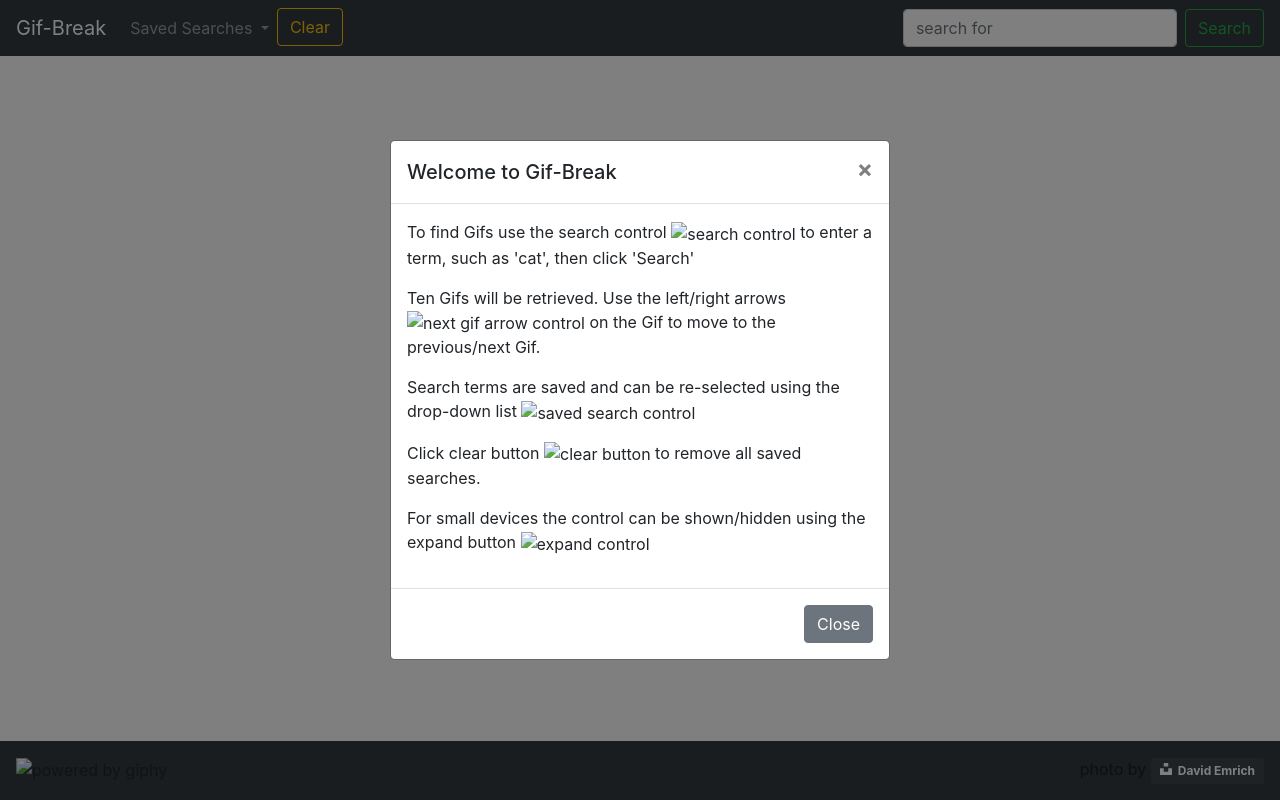
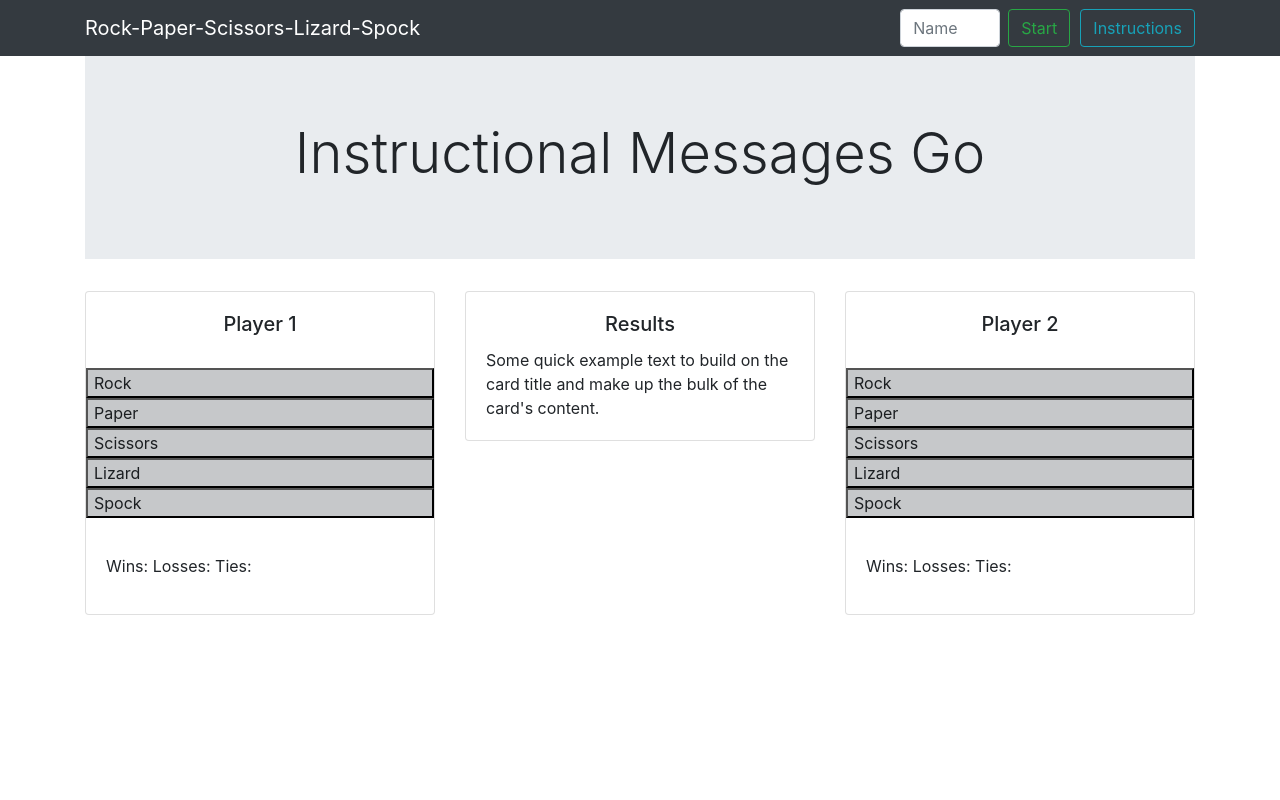
Before and after one commit to mylescarey2019/RPS-Multiplayer, a plain HTML site: page index.html in a window 1280 px wide. Drawn offline with nearby package versions, Linux system fonts and the light colour scheme.

Commit message:
index.html page roughed out

```diff
--- a/assets/css/style.css
+++ b/assets/css/style.css
@@ -2,6 +2,34 @@
 RPSLK - CSS
 --------------------------------------------------------- */
 
+
+
+#name-input {
+  width: 100px;
+}
+
+
+body {
+
+  width: 100%;
+  min-width: 320px;
+  height: 800px;
+  margin-left: auto;
+  margin-right: auto;
+  padding-top: 56px;
+}
+
+#set-name-btn {
+  margin-right: 10px
+}
+
+.card:not:first-of-type {
+  margin-left: 20px;
+}
+
+h3, .card-title {
+  text-align: center;
+}
 /* #search-input {
   width: 120px;
 }
@@ -23,18 +51,7 @@ RPSLK - CSS
 }
 
 
-body {
-  background-image: url(../images/david-emrich-odII8BzuWU8-unsplash.jpg);
-  background-repeat: no-repeat;
-  background-size: cover;
-  background-origin: center;
-  width: 100%;
-  min-width: 320px;
-  height: 800px;
-  margin-left: auto;
-  margin-right: auto;
-  padding-top: 56px;
-}
+
 
 .slide-window-show {
   visibility: visible;
--- a/index.html
+++ b/index.html
@@ -16,16 +16,14 @@
         <!-- page .css -->
         <!-- <link rel="stylesheet" type="text/css" href="assets/css/style.css"> -->
 
-    <title>Gif-U-Break</title>
+    <title>RockPaperScissorLizardSpock</title>
   </head>
   <body>
       <!-- Optional JavaScript -->
       <!-- jQuery first, then Popper.js, then Bootstrap JS -->
       <script src="https://code.jquery.com/jquery-3.3.1.slim.min.js" integrity="sha384-q8i/X+965DzO0rT7abK41JStQIAqVgRVzpbzo5smXKp4YfRvH+8abtTE1Pi6jizo" crossorigin="anonymous"></script>
-      <script src="https://cdnjs.cloudflare.com/ajax/libs/jquery/3.2.1/jquery.min.js"></script>
       <script src="https://cdnjs.cloudflare.com/ajax/libs/popper.js/1.14.7/umd/popper.min.js" integrity="sha384-UO2eT0CpHqdSJQ6hJty5KVphtPhzWj9WO1clHTMGa3JDZwrnQq4sF86dIHNDz0W1" crossorigin="anonymous"></script>
       <script src="https://stackpath.bootstrapcdn.com/bootstrap/4.3.1/js/bootstrap.min.js" integrity="sha384-JjSmVgyd0p3pXB1rRibZUAYoIIy6OrQ6VrjIEaFf/nJGzIxFDsf4x0xIM+B07jRM" crossorigin="anonymous"></script>
-      <!-- <script src="https://cdnjs.cloudflare.com/ajax/libs/jquery/3.2.1/jquery.min.js"></script> -->
 
       <!-- Local -->
       <!--Latest JQuery download -->
@@ -35,66 +33,96 @@
       <!-- Latest compiled and minified JavaScript -->
       <!-- <script src="assets/javascript/bootstrap.min.js"></script> -->
 
-    <nav class="navbar fixed-top navbar-expand-sm navbar-dark bg-dark">
-      <a class="navbar-brand" href="#">Gif-Break</a>
+      <!-- <nav class="navbar navbar-expand-sm justify-content-between navbar-dark bg-dark"> -->
+      <nav class="navbar fixed-top navbar-expand-md navbar-dark  bg-dark">
+        <div class="container">
+          <a class="navbar-brand" href="#">Rock-Paper-Scissors-Lizard-Spock</a>
+          <div id="header">
             <button class="navbar-toggler" type="button" data-toggle="collapse" data-target="#navbarSupportedContent" aria-controls="navbarSupportedContent" aria-expanded="false" aria-label="Toggle navigation">
                 <span class="navbar-toggler-icon"></span>
             </button>
-
             <div class="collapse navbar-collapse" id="navbarSupportedContent">
-        <ul class="navbar-nav mr-auto">
-          <li class="nav-item dropdown">
-            <a class="nav-link dropdown-toggle" href="#" id="navbarDropdown" role="button" data-toggle="dropdown" aria-haspopup="true" aria-expanded="false">
-              Saved Searches
-            </a>
-            <div class="dropdown-menu" aria-labelledby="navbarDropdown">
-              <!-- <a class="dropdown-item active" data-value="cats" href="#">cats</a>
-              <a class="dropdown-item" data-value="anteaters" href="#">anteaters</a>
-              <a class="dropdown-item" data-value="whales" href="#">whales</a> -->
+            <form class="form-inline my-2 my-lg-0">
+              <!-- <input id="search-input" class="form-control mr-sm-2" type="search" placeholder="search for" aria-label="Search">
+              <button id="search-btn" class="btn btn-outline-success my-2 my-sm-0" type="submit">Search</button> -->
+              <input id="name-input" class="form-control mr-sm-2" type="text" placeholder="Name" aria-label="Text">
+              <button id="set-name-btn" class="btn btn-outline-success my-2 my-sm-0" type="submit">Start</button>
+              <button id="instruction-btn" type="button" class="btn btn-outline-info">Instructions</button>
+            </form>
             </div>
-          </li>
-          <li class="nav-item">
-            <button id="clear-btn" class="btn btn-outline-warning my-2 my-sm-0" type="button">Clear</button>
-          </li>
-        </ul>
+          </div>
+        <!-- <div class="collapse navbar-collapse" id="navbarSupportedContent">
               <form class="form-inline my-2 my-lg-0">
-          <input id="search-input" class="form-control mr-sm-2" type="search" placeholder="search for" aria-label="Search">
-          <button id="search-btn" class="btn btn-outline-success my-2 my-sm-0" type="submit">Search</button>
+                <input id="name-input" class="form-control mr-sm-2" type="text" placeholder="Name" aria-label="Text">
+                <button id="set-name-btn" class="btn btn-outline-success my-2 my-sm-0" type="submit">Start</button>
               </form>
+              <button id="instruction-btn" type="button" class="btn btn-outline-info">Instructions</button>
+        </div>      -->
         </div>
       </nav>
       <div class="container">
         <div class="row">
-        <div id="slide-window" class="col-sm-12">
-            <div id="myCarousel" class="carousel slide" data-ride="carousel" data-interval="false">
-            <!-- <div id="myCarousel" class="carousel slide" data-ride="carousel" data-interval="false"> -->
-
-              <!-- <div id="gif-div"> -->
-                <!-- <ol class="carousel-indicators">
-                  <li data-target="#myCarousel" data-slide-to="0" class="active"></li>
-                  <li data-target="#myCarousel" data-slide-to="1"></li>
-                  <li data-target="#myCarousel" data-slide-to="2"></li>
-                </ol>
-                <div class="carousel-inner">
-                  <div class="carousel-item active">
-                    <img src="assets/images/cat01.gif" class="d-block w-100" alt="...">
+          <div class="col-12">
+            <div class="jumbotron jumbotron-fluid">
+                <div class="container">
+                  <h3 class="display-4">Instructional Messages Go</h3>
+                  <!-- <p class="lead">This is a modified jumbotron that occupies the entire horizontal space of its parent.</p> -->
                 </div>
-                  <div class="carousel-item">
-                    <img src="assets/images/cat02.gif" class="d-block w-100" alt="...">
               </div>
-                  <div class="carousel-item">
-                    <img src="assets/images/cat03.gif" class="d-block w-100" alt="...">
             </div>
-                </div> -->
-              <!-- </div> -->
-              <a class="carousel-control-prev" href="#myCarousel" role="button" data-slide="prev">
-                <span class="carousel-control-prev-icon" aria-hidden="true"></span>
-                <span class="sr-only">Previous</span>
-              </a>
-              <a class="carousel-control-next" href="#myCarousel" role="button" data-slide="next">
-                <span class="carousel-control-next-icon" aria-hidden="true"></span>
-                <span class="sr-only">Next</span>
-              </a>
+        </div>
+        <div class="row">
+          <div class="col-sm-4">
+              <div class="card">
+                  <div class="card-body">
+                    <h5 class="card-title">Player 1</h5>
+                  </div>
+                  <div id="left-container" class="hide-container">
+                      <div class="list-flush">
+                          <button type="button" value="rock" class="list-group-item-dark list-group-item-action">Rock</button>
+                          <button type="button" value="paper" class="list-group-item-dark list-group-item-action">Paper</button>
+                          <button type="button" value="scissors" class="list-group-item-dark list-group-item-action">Scissors</button>
+                          <button type="button" value="lizard" class="list-group-item-dark list-group-item-action">Lizard</button>
+                          <button type="button" value="spock" class="list-group-item-dark list-group-item-action">Spock</button>
+                      </div>
+                    </div>
+                    <div>
+                      <p id="left-container-2">
+                      </p>
+                    </div>
+                  <div class="card-body">
+                    <p id="left-score">Wins:  Losses:  Ties:</p>
+                  </div>
+              </div>
+          </div>
+          <div class="col-sm-4">
+              <div class="card">
+                  <div class="card-body">
+                    <h5 class="card-title">Results</h5>
+                    <p class="card-text">Some quick example text to build on the card title and make up the bulk of the card's content.</p>
+                  </div>
+              </div>
+          </div>
+          <div class="col-sm-4">
+              <div class="card">
+                  <div class="card-body">
+                    <h5 class="card-title">Player 2</h5>
+                  </div>
+                  <div id="right-container" class="hide-container">
+                      <div class="list-flush">
+                          <button type="button" value="rock" class="list-group-item-dark list-group-item-action">Rock</button>
+                          <button type="button" value="paper" class="list-group-item-dark list-group-item-action">Paper</button>
+                          <button type="button" value="scissors" class="list-group-item-dark list-group-item-action">Scissors</button>
+                          <button type="button" value="lizard" class="list-group-item-dark list-group-item-action">Lizard</button>
+                          <button type="button" value="spock" class="list-group-item-dark list-group-item-action">Spock</button>
+                      </div>
+                    </div>
+                    <div>
+                      <p id="right-container-2">
+                      </p>
+                    </div>
+                    <div class="card-body">
+                      <p id="right-score">Wins:  Losses:  Ties:</p>
                   </div>
               </div>
           </div>
@@ -102,17 +130,17 @@
               <div class="modal-dialog modal-dialog-centered modal-dialog-scrollable" role="document">
                 <div class="modal-content">
                   <div class="modal-header">
-                <h5 class="modal-title">Welcome to Gif-Break</h5>
+                    <h5 class="modal-title">Rock Paper Scissors Lizard Spock</h5>
                     <button type="button" class="close" data-dismiss="modal" aria-label="Close">
                       <span aria-hidden="true">&times;</span>
                     </button>
                   </div>
                   <div class="modal-body">
-                <p>To find Gifs use the search control <img src="assets/images/searchbox.png" alt='search control'> to enter a term, such as 'cat', then click 'Search'</p>
-                <p>Ten Gifs will be retrieved. Use the left/right arrows <img src="assets/images/arrows.png" alt="next gif arrow control"> on the Gif to move to the previous/next Gif.</p>
-                <p>Search terms are saved and can be re-selected using the drop-down list <img src="assets/images/search.png" alt="saved search control"></p>
-                <p>Click clear button <img src="assets/images/clear.png" alt="clear button"> to remove all saved searches.</p>
-                <p>For small devices the control can be shown/hidden using the expand button <img src="assets/images/burger.png" alt="expand control"></p>
+                    </p>1. Rock  - crushes Lizard, crushes Scissors</p>
+                    </p>2. Paper - covers Rock, disproves Spock</p>
+                    </p>3. Scissors - cuts Paper, decapitates Lizard</p>
+                    </p>4. Lizard - poisons Spock, eats Paper</p>
+                    </p>5. Spock - smashes Scissors, vaporizes Rock</p>
                   </div>
                   <div class="modal-footer">
                     <button type="button" class="btn btn-secondary" data-dismiss="modal">Close</button>
@@ -120,27 +148,35 @@
                 </div>
               </div>
             </div>
-      <footer id="footer-bar" class="navbar fixed-bottom navbar-light bg-dark">
-          <img id="giphy-logo" src="assets/images/PoweredBy_200px-Black_HorizLogo.png" alt="powered by giphy">
-          <span id="footer-text" class="navbar-text">
-              photo by
-              <a style="background-color:#3d444b;color:white;text-decoration:none;padding:4px 6px;font-family:-apple-system, BlinkMacSystemFont,
-              &quot;San Francisco&quot;, &quot;Helvetica Neue&quot;, Helvetica, Ubuntu, Roboto, Noto, &quot;Segoe UI&quot;,
-              Arial, sans-serif;font-size:12px;font-weight:bold;line-height:1.2;display:inline-block;border-radius:3px"
-              href="https://unsplash.com/@otoriii?utm_medium=referral&amp;utm_campaign=photographer-credit&amp;utm_content=creditBadge"
-              target="_blank" rel="noopener noreferrer" title="Download free do whatever you want high-resolution photos from David Emrich">
-              <span style="display:inline-block;padding:2px 3px"><svg xmlns="http://www.w3.org/2000/svg"
-                style="height:12px;width:auto;position:relative;vertical-align:middle;top:-2px;fill:white" viewBox="0 0 32 32"><
-                title>unsplash-logo</title><path d="M10 9V0h12v9H10zm12 5h10v18H0V14h10v9h12v-9z"></path>
-               </svg></span><span style="display:inline-block;padding:2px 3px">David Emrich</span></a>
-          </span>
-        </footer>
 
+          <!-- <div class="col-sm-12">
+              <div class="jumbotron">
+                  <h1 class="display-4">Element Hint/Question</h1>
+                  <p id="info-line" class="lead">Welcome to the Periodic Table of Elements Quiz</p>
+                  <hr class="my-4">
+                  <h3 id="timer">
+                      <span>00:15</span>
+                  </h3>
+                  <br>
+                  <div id="inner-container" class="hide-container">
+                    <div class="list-flush">
+                        <button type="button" value="rock" class="list-group-item-dark list-group-item-action"></button>
+                        <button type="button" value="paper" class="list-group-item-dark list-group-item-action"></button>
+                        <button type="button" value="scissors" class="list-group-item-dark list-group-item-action"></button>
+                        <button type="button" value="lizard" class="list-group-item-dark list-group-item-action"></button>
+                        <button type="button" value="spock" class="list-group-item-dark list-group-item-action"></button>
+                    </div>
+                  </div>
+                  <div>
+                    <p id="inner-container-2">
+                    </p>
+                  </div> -->
+
+              </div> <!-- end of row-->
+          </div> <!-- end of container-->
 
     <!-- Main program body in javascript -->
-    <script src="assets/javascript/app.js"></script>
+    <!-- <script src="assets/javascript/app.js"></script> -->
 
   </body>
-</div>
-
 </html>
```
Also changed, not shown: assets/javascript/app.js (+20 -0 lines), 1 other file. Lines whose indentation alone changed are shown as unchanged.
